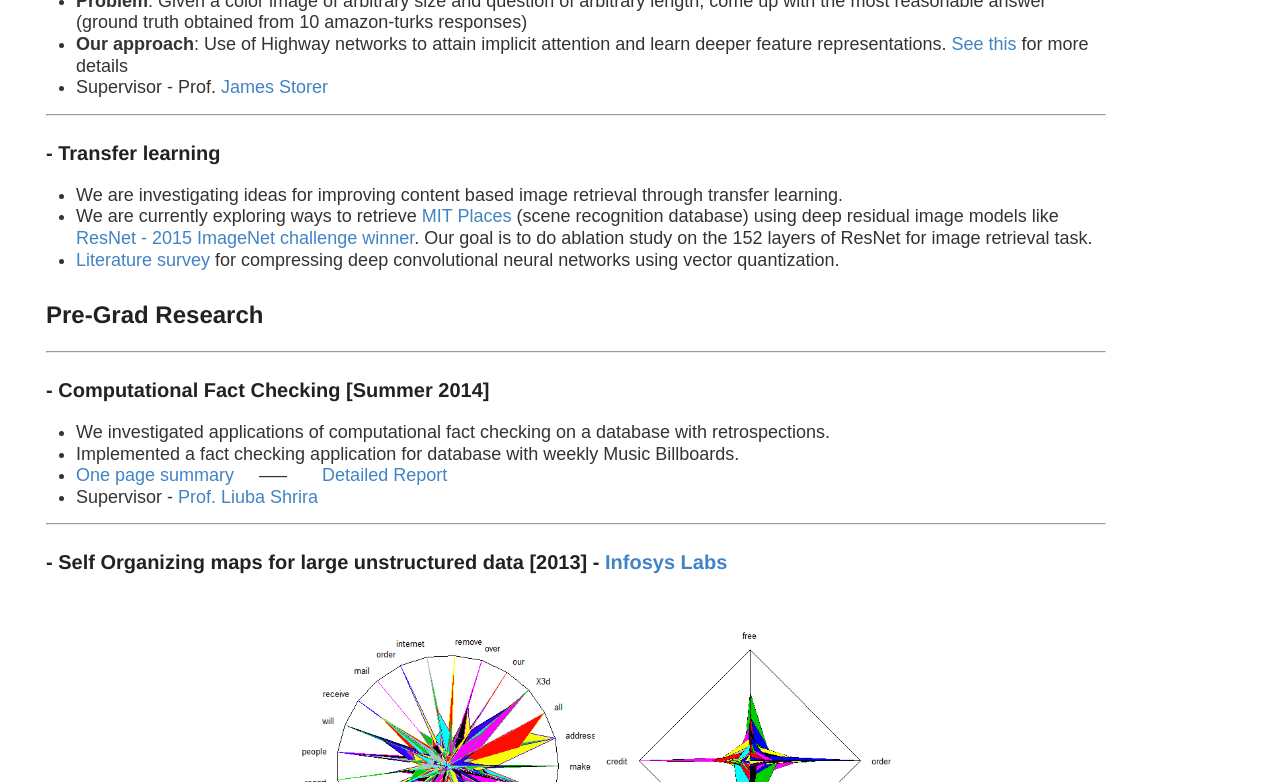
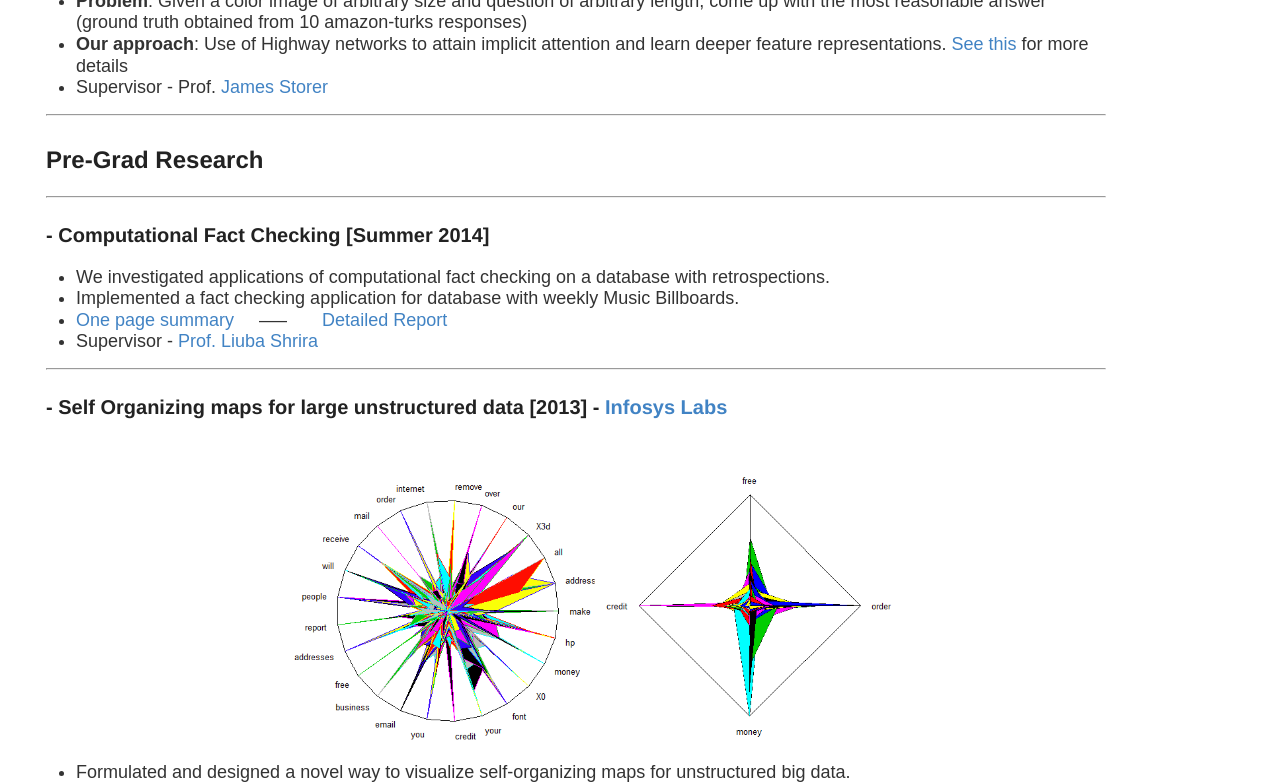
Before and after one commit to iamaaditya/iamaaditya.github.io, a Jekyll site: the page built from about/index.md, in a window 1280 px wide and 900 px high, scrolled down 5713 px, cut to the strip 118-900 px from the top of the window. Built offline with Jekyll 4.4.1, drawn with Linux system fonts in a browser that asks for light colours; some web fonts are replaced.

Commit message:
remove transfer learning

```diff
--- a/about/index.md
+++ b/about/index.md
@@ -120,12 +120,6 @@ _</tr></table>
 
 ---
 
-### - Transfer learning
-
-* We are investigating ideas for improving content based image retrieval through transfer learning.
-* We are currently exploring ways to retrieve [MIT Places](http://places.csail.mit.edu/) (scene recognition database) using deep residual image models like [ResNet - 2015 ImageNet challenge winner](http://research.microsoft.com/en-us/um/people/kahe/ilsvrc15/ilsvrc2015_deep_residual_learning_kaiminghe.pdf). Our goal is to do ablation study on the 152 layers of ResNet for image retrieval task.
-* [Literature survey]({{site.baseurl}}/research/vector_quantization/) for compressing deep convolutional neural networks using vector quantization.
-
 ## Pre-Grad Research
 
 ---
```
